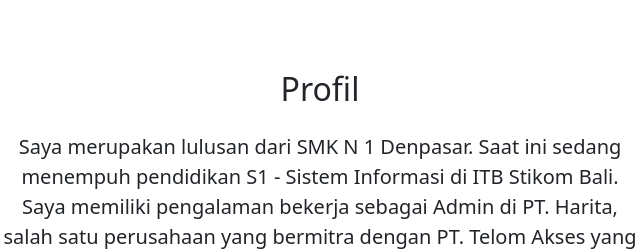
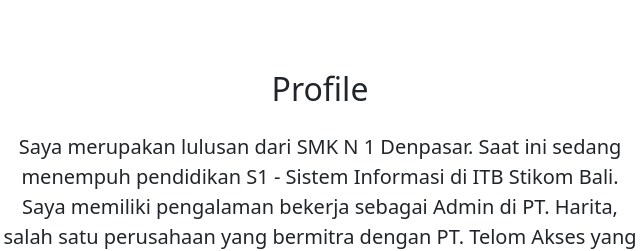
Before and after one commit to revaardhana/revaardhana.github.io, a plain HTML site: page index.html in a window 1280 px wide. Shown: the part 702-953 px from the top of the page, 320-960 px from the left. Drawn offline with nearby package versions, Linux system fonts and the light colour scheme.

Commit message:
Update index.html

```diff
--- a/index.html
+++ b/index.html
@@ -66,7 +66,7 @@
       <div class="container" data-aos="fade-down" data-aos-duration="1500">
         <div class="row text-center mb-3">
           <div class="col">
-            <h2>Profil</h2>
+            <h2>Profile</h2>
           </div>
         </div>
         <div class="row justify-content-center fs-5 text-center">
```
